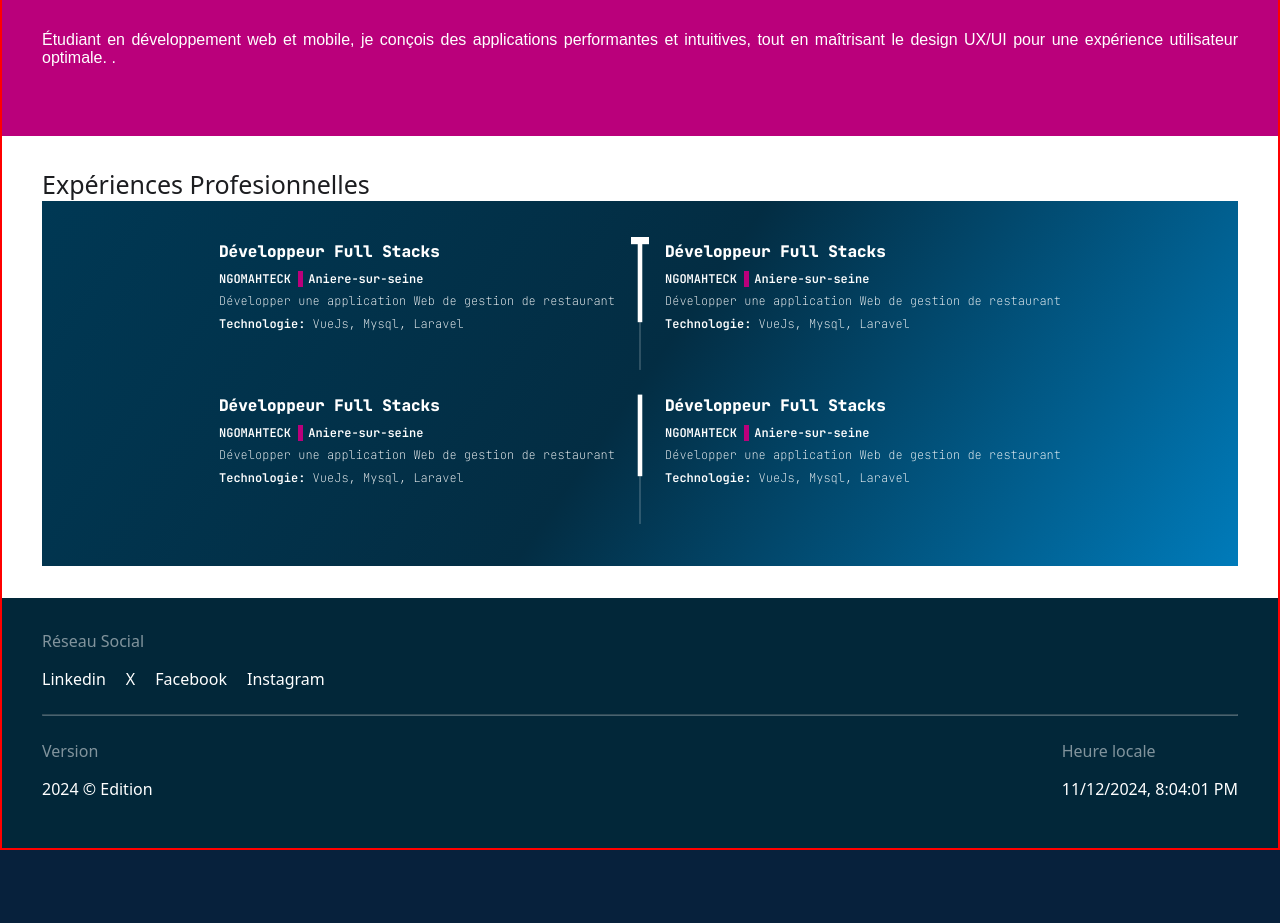
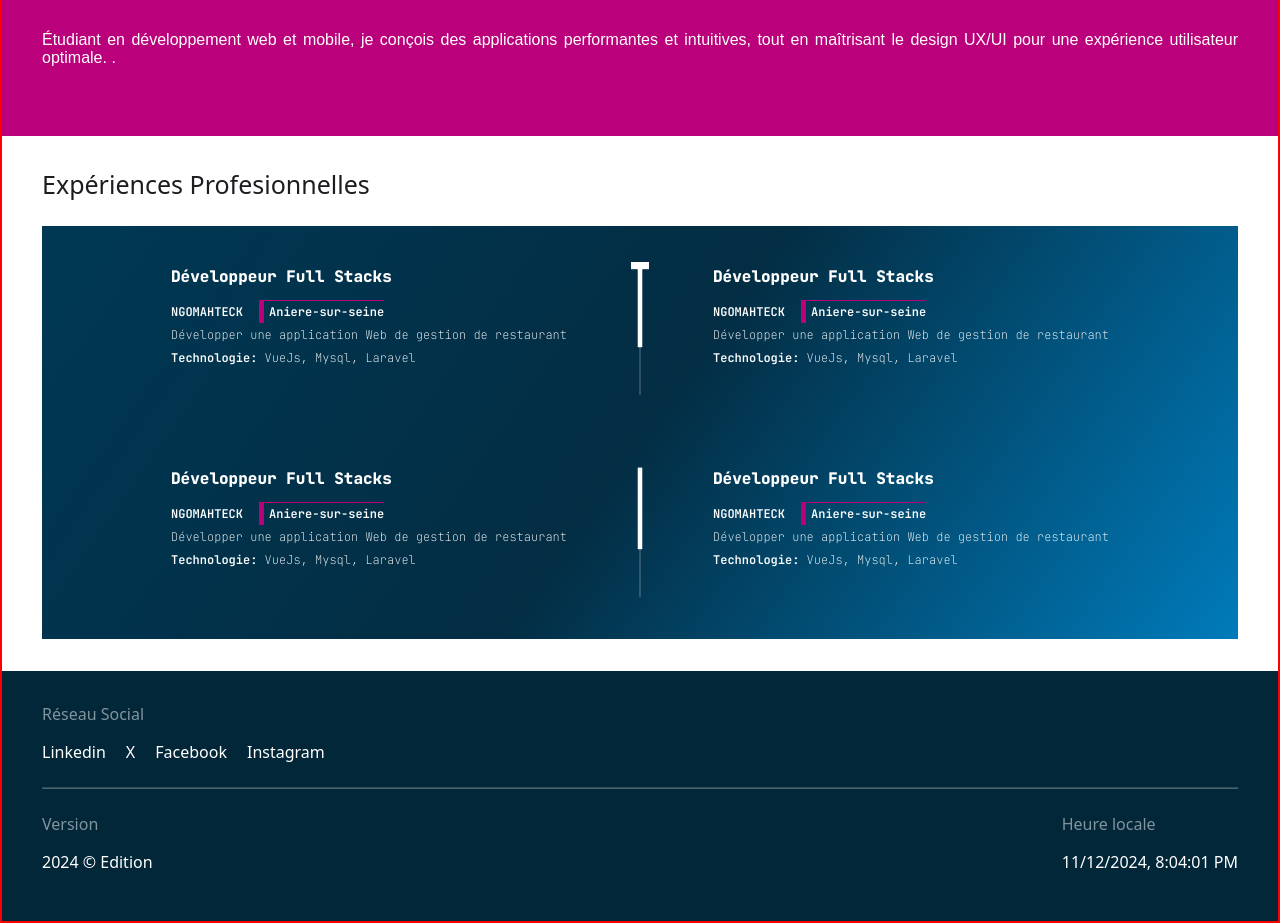
Before and after one commit to massiresogore/porfolio, a PHP site: page /cv.html in a window 1280 px wide. Shown: the part 403-1326 px from the top of the page. Before the commit the page ends 1253 px from the top, so only its background shows below. Run offline with PHP 8.4, Linux system fonts and the light colour scheme; some web fonts are replaced.

Commit message:
essai de mis en forme exp

```diff
--- a/cv.html
+++ b/cv.html
@@ -52,7 +52,7 @@
             </div>
             <div class="exp-2">
                 <p class="exp-title">Développeur Full Stacks</p>
-                <p class="exp-ville">NGOMAHTECK <span class="border-left-rose fix">Aniere-sur-seine</span></p>
+                <p class="exp-ville"><span>NGOMAHTECK</span> <span class="border-left-rose fix">Aniere-sur-seine</span></p>
                 <p class="exp-description">Développer une application Web de gestion de restaurant</p>
                 <p class="exp-tech-1" ><span class="exp-tech">Technologie:</span> VueJs, Mysql, Laravel</span></p>
             </div>
--- a/style.css
+++ b/style.css
@@ -304,7 +304,7 @@ section{
 /********** Expérience pro **********/
 .cv-title{
     font-size: var(--h4 );
-    margin: 0;
+    /*margin: 0;*/
 }
 .section-cv{
     color: white;
@@ -313,7 +313,8 @@ section{
     font-weight: 100;
     font-style: normal;
     display: grid;
-    gap: 1rem;
+    /*gap: 1rem;*/
+    gap: 4rem;
     margin-block-end: 2rem;
     padding-block-end: 2.3rem;
     justify-content: center;
@@ -326,6 +327,7 @@ section{
 {
     margin: 0;
     line-height: 1.9;
+
 }
 
 .exp-ville,
@@ -338,9 +340,12 @@ section{
 
 .exp-title{
     font-weight: 800;
+    padding-block-end: 0.5rem;
 }
 .exp-ville{
     font-weight: 600;
+    display: flex;
+    gap: 1rem;
 }
 .exp-tech{
     font-weight: 600;
@@ -352,6 +357,11 @@ section{
 .fix{
     border-left-width: 5px;
     padding-left: 5px;
+    border-top-color: #BA007B;
+    border-top-style: solid;
+    border-top-width: 1px;
+    position: relative;
+    bottom: 1px;
 }
 
 /*Appear NavBar*/
```
